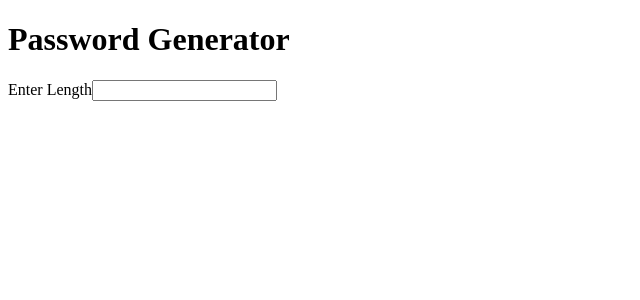
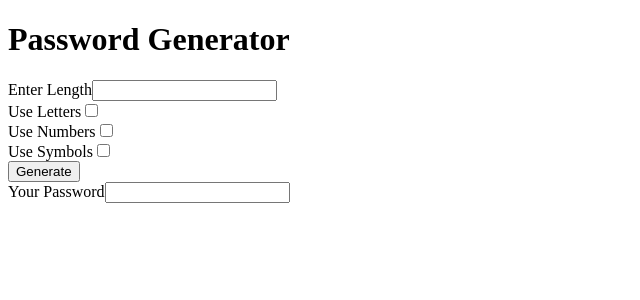
Before and after one commit to maytheu/typescript, an Angular app: page / in a window 1280 px wide. Shown: the top 300 px of the page, without its empty margins (0-640 px from the left). Built offline with nearby package versions, Linux system fonts and the light colour scheme.

Commit message:
event and property binding

```diff
--- a/src/app/app.component.html
+++ b/src/app/app.component.html
@@ -1,5 +1,30 @@
 <h1>Password Generator</h1>
-
+<div>
 <label>Enter Length</label>
 
 <input />
+</div>
+
+<div>
+  <label>Use Letters</label>
+  <input type="checkbox"/>
+</div>
+
+<div>
+  <label>Use Numbers</label>
+  <input type="checkbox"/>
+</div>
+
+<div>
+  <label>Use Symbols</label>
+  <input type="checkbox"/>
+</div>
+
+<div>
+  <button (click)="onButtonClick ()">Generate</button>
+</div>
+
+<div>
+  <label>Your Password</label>
+  <input readonly [value]="password"/>
+</div>
--- a/src/app/app.component.ts
+++ b/src/app/app.component.ts
@@ -3,8 +3,14 @@ import { Component } from '@angular/core';
 @Component({
   selector: 'app-root',
   templateUrl: './app.component.html',
-  styleUrls: ['./app.component.css']
+  styleUrls: ['./app.component.css'],
 })
 export class AppComponent {
   title = 'pswdgen';
+
+  password: string = '';
+
+  onButtonClick() {
+    this.password = 'text';
+  }
 }
```
